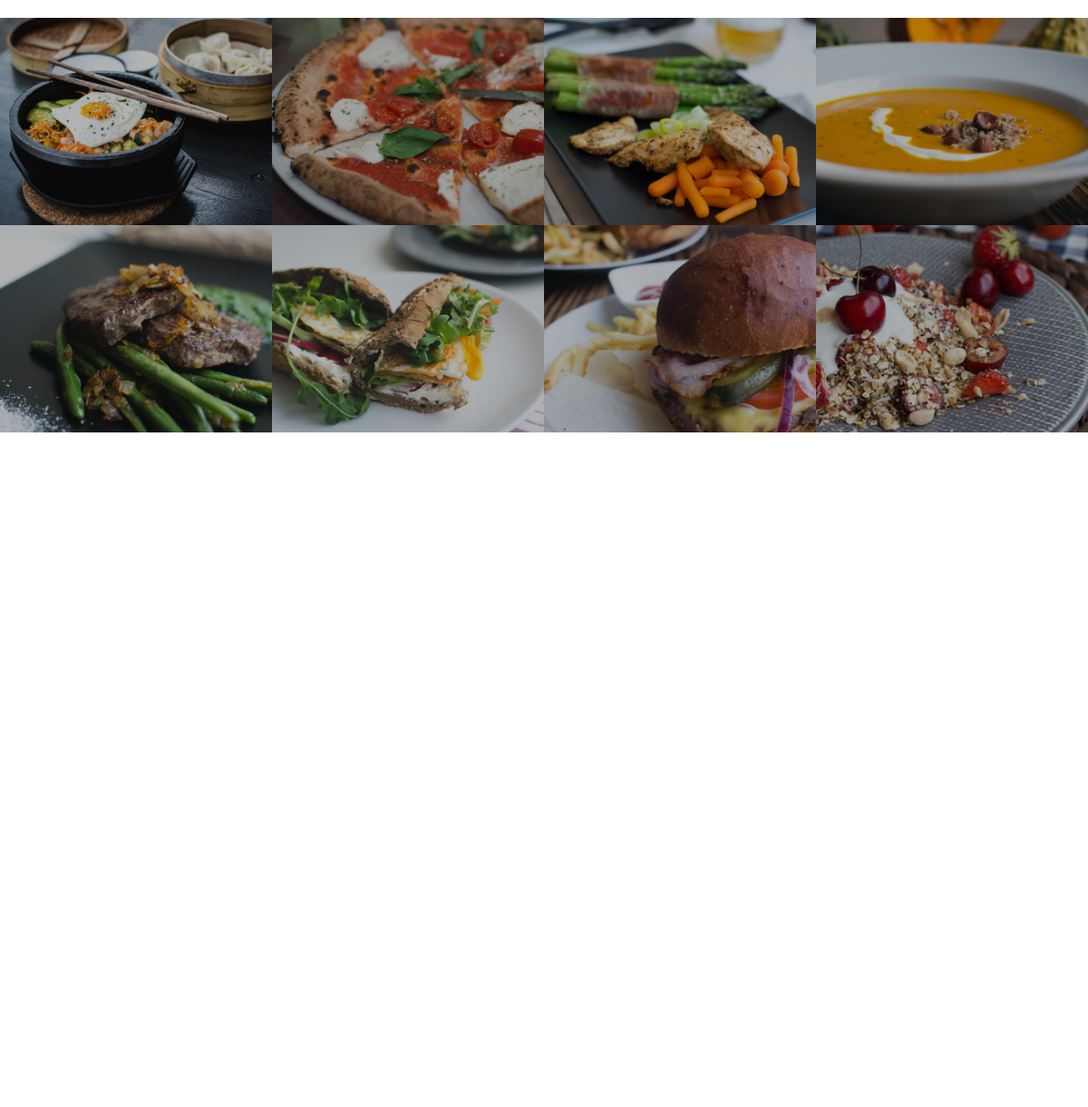
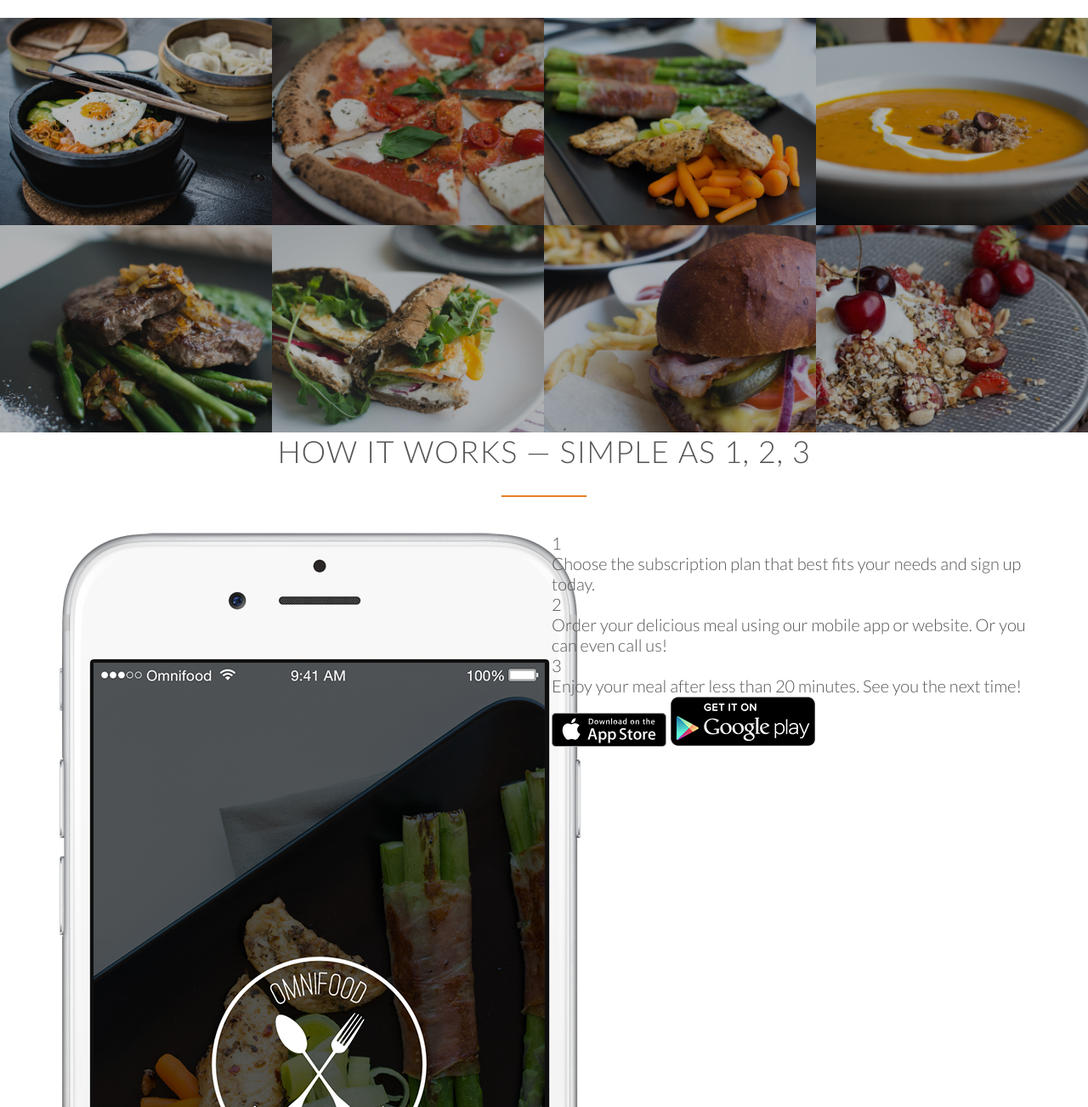
Before and after one commit to nulkhaliq/OmniFood, a plain HTML site: page index.html in a window 1280 px wide. Shown: the part 1497-2800 px from the top of the page at 85% size. Before the commit the page ends 2006 px from the top, so only its background shows below. Drawn offline with Linux system fonts and the light colour scheme; files whose address does not match are found by name.

Commit message:
How it works section added

```diff
--- a/index.html
+++ b/index.html
@@ -117,7 +117,34 @@
         </ul>
     </section>
 
+    <section class="section-step">
+    <div class="row">
+        <h2>How it works &mdash; Simple as 1, 2, 3</h2>
+     </div>
+        <div class="row">
+        <div class="col span-1-of-2">
+            <img src="resources/img/app-iPhone.png" alt="Omnifood app on iphone" class="app-screen">
+            </div>
+            <div class="col span-1-of-2">
+                <div class="works-step">
+                <div>1</div>
+                <p>Choose the subscription plan that best fits your needs and sign up today.</p>
+                </div>
+                 <div class="works-step">
+                <div>2</div>
+                <p> Order your delicious meal using our mobile app or website. Or you can even call us!</p>
+                </div>
+                 <div class="works-step">
+                <div>3</div>
+                <p>Enjoy your meal after less than 20 minutes. See you the next time!</p>
+                </div>
 
+                <a href="#" class="btn-app"><img src="resources/img/download-app.svg" alt="App Store Button"></a>
+                <a href="#" class="btn-app"><img src="resources/img/download-app-android.png" alt="Play Store Button"></a>
+
+            </div>
+        </div>
+    </section>
 
 </body>
 
```
